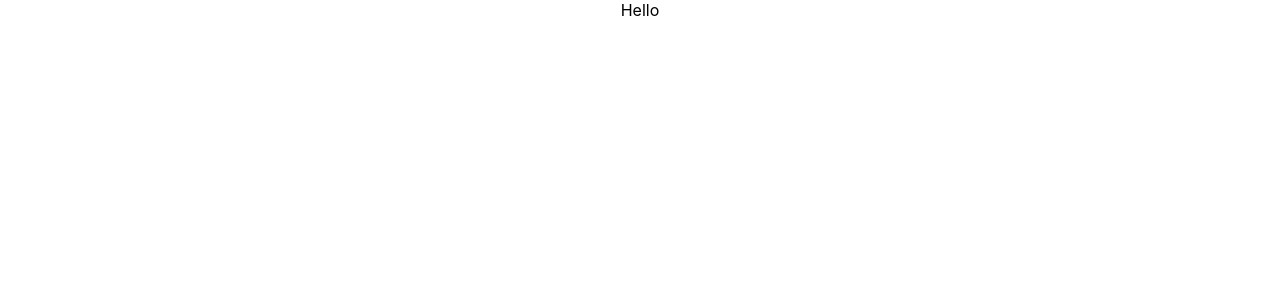
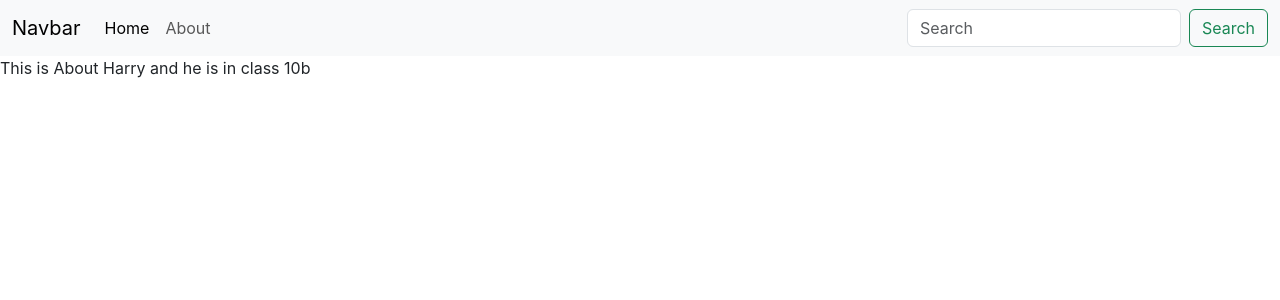
Before and after one commit to Tirth02/iNotebook, a React (Create React App) app in the folder frontend/inotebook-frontend/: page /about in a window 1280 px wide. Shown: the top 300 px of the page. Built offline with nearby package versions, Linux system fonts and the light colour scheme; the HTML template or start-up script is replaced by a standard one.

Commit message:
Navbar added and also declared react context

```diff
--- a/frontend/inotebook-frontend/public/index.html
+++ b/frontend/inotebook-frontend/public/index.html
@@ -15,29 +15,22 @@
       user's mobile device or desktop. See https://developers.google.com/web/fundamentals/web-app-manifest/
     -->
     <link rel="manifest" href="%PUBLIC_URL%/manifest.json" />
-    <!--
-      Notice the use of %PUBLIC_URL% in the tags above.
-      It will be replaced with the URL of the `public` folder during the build.
-      Only files inside the `public` folder can be referenced from the HTML.
 
-      Unlike "/favicon.ico" or "favicon.ico", "%PUBLIC_URL%/favicon.ico" will
-      work correctly both with client-side routing and a non-root public URL.
-      Learn how to configure a non-root public URL by running `npm run build`.
-    -->
-    <title>React App</title>
+    <link
+      href="https://cdn.jsdelivr.net/npm/bootstrap@5.3.3/dist/css/bootstrap.min.css"
+      rel="stylesheet"
+      integrity="sha384-QWTKZyjpPEjISv5WaRU9OFeRpok6YctnYmDr5pNlyT2bRjXh0JMhjY6hW+ALEwIH"
+      crossorigin="anonymous"
+    />
+    <title>iNotebook - Your notes secured in the cloud</title>
   </head>
   <body>
     <noscript>You need to enable JavaScript to run this app.</noscript>
     <div id="root"></div>
-    <!--
-      This HTML file is a template.
-      If you open it directly in the browser, you will see an empty page.
-
-      You can add webfonts, meta tags, or analytics to this file.
-      The build step will place the bundled scripts into the <body> tag.
-
-      To begin the development, run `npm start` or `yarn start`.
-      To create a production bundle, use `npm run build` or `yarn build`.
-    -->
+    <script
+      src="https://cdn.jsdelivr.net/npm/bootstrap@5.3.3/dist/js/bootstrap.bundle.min.js"
+      integrity="sha384-YvpcrYf0tY3lHB60NNkmXc5s9fDVZLESaAA55NDzOxhy9GkcIdslK1eN7N6jIeHz"
+      crossorigin="anonymous"
+    ></script>
   </body>
 </html>
--- a/frontend/inotebook-frontend/src/App.js
+++ b/frontend/inotebook-frontend/src/App.js
@@ -1,10 +1,26 @@
-import './App.css';
-
+import "./App.css";
+import {
+  BrowserRouter as Router,
+  Route,
+  Routes,
+} from "react-router-dom";
+import Navbar from "./components/Navbar";
+import Home from "./components/Home";
+import About from "./components/About";
+import NoteState from "./context/notes/NoteState";
 function App() {
   return (
-    <div className="App">
-      Hello
-    </div>
+    <>
+      <NoteState>
+        <Router>
+          <Navbar />
+          <Routes>
+            <Route exact path="/" element={<Home />} />
+            <Route exact path="/about" element={<About />} />
+          </Routes>
+        </Router>
+      </NoteState>
+    </>
   );
 }
 
--- /dev/null
+++ b/frontend/inotebook-frontend/src/components/About.js
@@ -0,0 +1,17 @@
+import React,{ useContext, useEffect } from 'react'
+import noteContext from '../context/notes/noteContext'
+
+const About = () => {
+  const a = useContext(noteContext);
+  useEffect(() =>{
+    a.update();
+    // eslint-disable-next-line
+  },[])
+  return (
+    <div>
+      This is About {a.state.name} and he is in class {a.state.class}
+    </div>
+  )
+}
+
+export default About
--- /dev/null
+++ b/frontend/inotebook-frontend/src/components/Home.js
@@ -0,0 +1,11 @@
+import React from 'react'
+
+const Home = () => {
+  return (
+    <div>
+      This is home
+    </div>
+  )
+}
+
+export default Home
--- /dev/null
+++ b/frontend/inotebook-frontend/src/components/Navbar.js
@@ -0,0 +1,30 @@
+import React from 'react'
+import { Link } from 'react-router-dom'
+const Navbar = () => {
+    return (
+        <nav className="navbar navbar-expand-lg bg-body-tertiary">
+            <div className="container-fluid">
+                <Link className="navbar-brand" to="/">Navbar</Link>
+                <button className="navbar-toggler" type="button" data-bs-toggle="collapse" data-bs-target="#navbarSupportedContent" aria-controls="navbarSupportedContent" aria-expanded="false" aria-label="Toggle navigation">
+                    <span className="navbar-toggler-icon"></span>
+                </button>
+                <div className="collapse navbar-collapse" id="navbarSupportedContent">
+                    <ul className="navbar-nav me-auto mb-2 mb-lg-0">
+                        <li className="nav-item">
+                            <Link className="nav-link active" aria-current="page" to="/">Home</Link>
+                        </li>
+                        <li className="nav-item">
+                            <Link className="nav-link" to="/about">About</Link>
+                        </li>
+                    </ul>
+                    <form className="d-flex" role="search">
+                        <input className="form-control me-2" type="search" placeholder="Search" aria-label="Search"/>
+                            <button className="btn btn-outline-success" type="submit">Search</button>
+                    </form>
+                </div>
+            </div>
+        </nav>
+    )
+}
+
+export default Navbar
--- /dev/null
+++ b/frontend/inotebook-frontend/src/context/notes/NoteState.js
@@ -0,0 +1,24 @@
+import noteContext from "./noteContext";
+import { useState } from "react";
+const NoteState = (props) =>{
+    const s1 = {
+        "name":"Tirth",
+        "class":"5b"
+    }
+    const [state,setState] = useState(s1);
+    const update = () =>{
+        setTimeout(() =>{
+            setState({
+                "name":"Harry",
+                "class":"10b"
+            })
+        },1000);
+    }
+    return(
+        <noteContext.Provider value={{state,update}}>
+            {props.children}
+        </noteContext.Provider>
+    )
+}
+
+export default NoteState;
--- /dev/null
+++ b/frontend/inotebook-frontend/src/context/notes/noteContext.js
@@ -0,0 +1,5 @@
+import { createContext } from "react";
+
+const noteContext = createContext();
+
+export default noteContext;
```
